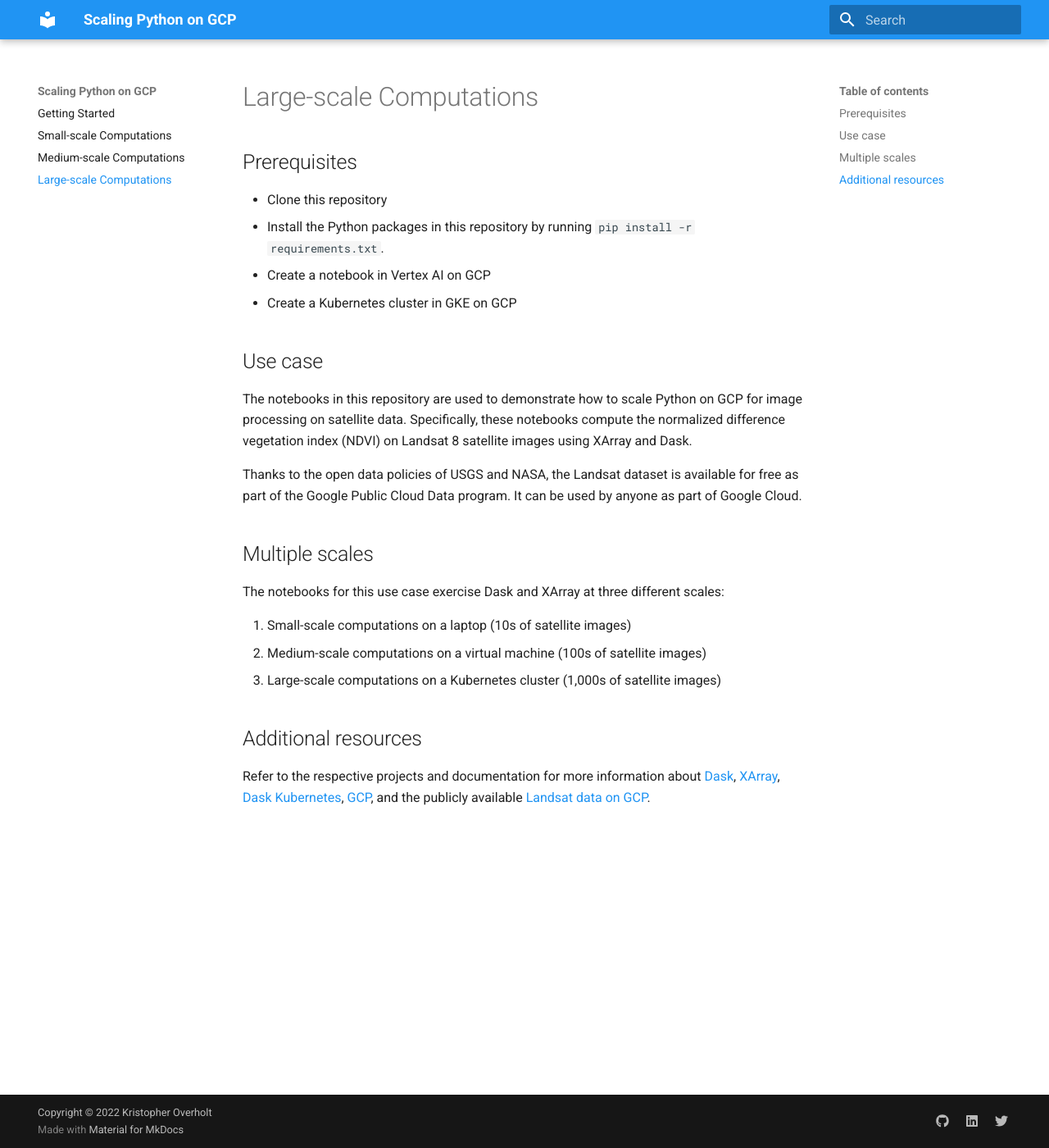
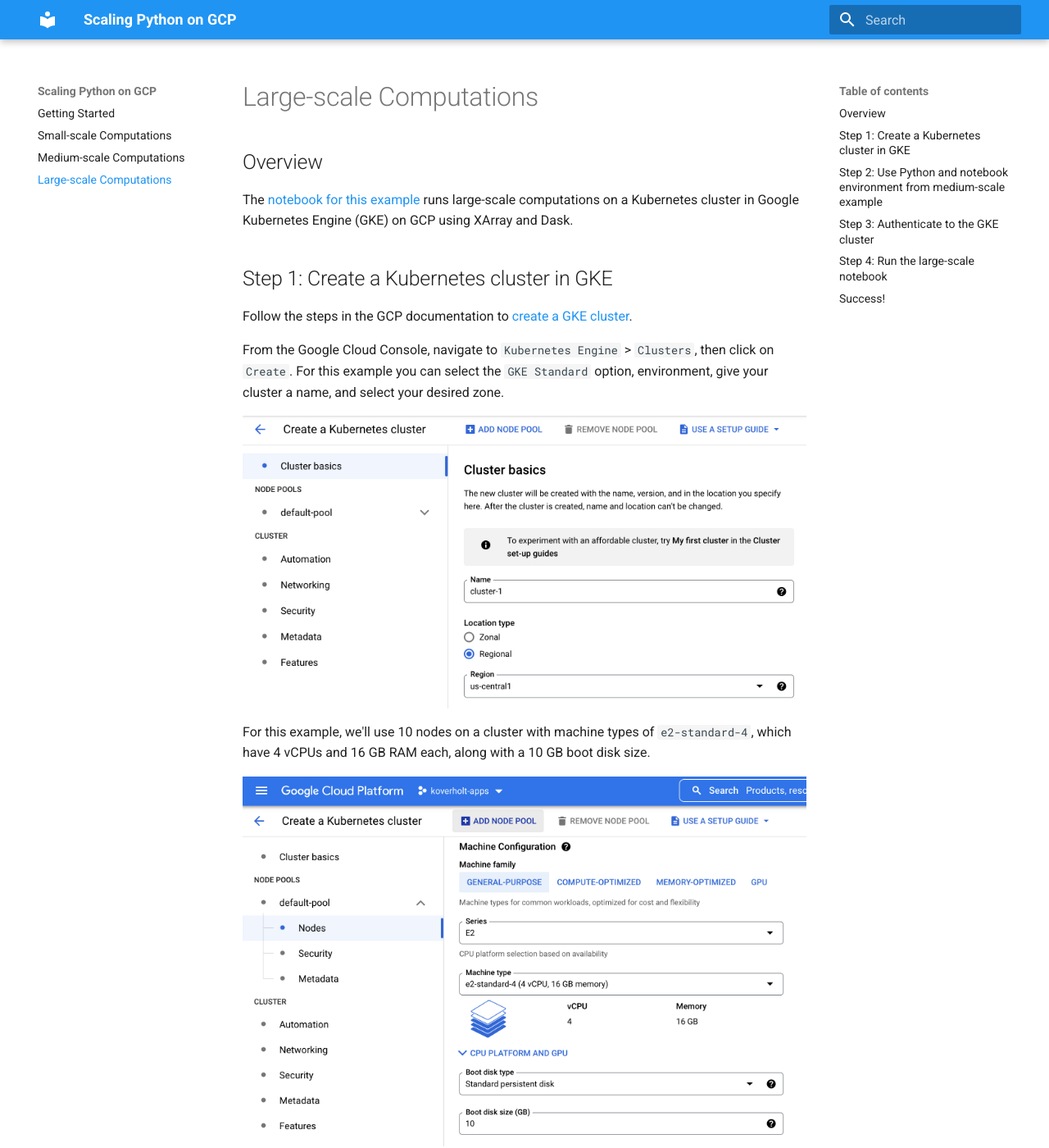
Before and after one commit to koverholt/scaling-python-on-gcp, an MkDocs documentation site: the page built from docs/large.md, in a window 1280 px wide and 1400 px high. Shown: the whole window at 82% size. Built offline with MkDocs 1.6.1 and Material for MkDocs 9.7.7, drawn with Linux system fonts in a browser that asks for light colours; some of the changed text lies outside the part shown.

Commit message:
Update notebooks and docs

````diff
--- a/docs/large.md
+++ b/docs/large.md
@@ -1,36 +1,72 @@
 # Large-scale Computations
 
-## Prerequisites
+## Overview
 
-- Clone this repository
-- Install the Python packages in this repository by running `pip install -r requirements.txt`.
-- Create a notebook in Vertex AI on GCP
-- Create a Kubernetes cluster in GKE on GCP
+The
+[notebook for this example](https://github.com/koverholt/scaling-python-on-gcp/blob/main/3-large-scale/satellite-imagery.ipynb)
+runs large-scale computations on a Kubernetes cluster in Google Kubernetes
+Engine (GKE) on GCP using XArray and Dask.
 
-## Use case
+## Step 1: Create a Kubernetes cluster in GKE
 
-The notebooks in this repository are used to demonstrate how to scale Python on
-GCP for image processing on satellite data. Specifically, these notebooks
-compute the normalized difference vegetation index (NDVI) on Landsat 8 satellite
-images using XArray and Dask.
+Follow the steps in the GCP documentation to
+[create a GKE cluster](https://cloud.google.com/kubernetes-engine/docs/how-to/creating-a-zonal-cluster#console).
 
-Thanks to the open data policies of USGS and NASA,
-the Landsat dataset is available for free as part of the Google Public Cloud
-Data program. It can be used by anyone as part of Google Cloud.
+From the Google Cloud Console, navigate to `Kubernetes Engine` > `Clusters`,
+then click on `Create`. For this example you can select the `GKE Standard` option,
+environment, give your cluster a name, and select your desired zone.
 
-## Multiple scales
+<img src="/images/large-scale-create-cluster.png" width="700px" style="display: block; margin-left: auto; margin-right: auto;" alt="Creating a cluster in Google Kubernetes Engine">
 
-The notebooks for this use case exercise Dask and XArray at three different
-scales:
+For this example, we'll use 10 nodes on a cluster with machine types of
+`e2-standard-4`, which have 4 vCPUs and 16 GB RAM each, along with a 10 GB boot
+disk size.
 
-1. Small-scale computations on a laptop (10s of satellite images)
-2. Medium-scale computations on a virtual machine (100s of satellite images)
-3. Large-scale computations on a Kubernetes cluster (1,000s of satellite images)
+<img src="/images/large-scale-machine-configuration.png" width="700px" style="display: block; margin-left: auto; margin-right: auto;" alt="Specifying a machine configuration in GCP Vertex AI Workbench">
 
-## Additional resources
+Once the Kubernetes cluster is running, we're ready to proceed to the next step.
 
-Refer to the respective projects and documentation for more information about
-[Dask](https://dask.org/), [XArray](https://xarray.pydata.org/en/stable/),
-[Dask Kubernetes](https://kubernetes.dask.org),
-[GCP](https://cloud.google.com/), and the publicly available
-[Landsat data on GCP](https://cloud.google.com/storage/docs/public-datasets/landsat).
+## Step 2: Use Python and notebook environment from medium-scale example
+
+For the purposes of this example, we'll reuse the Python environment and
+notebook that we created in the [medium-scale example](medium.md).
+
+If you already created a Python environment and notebook kernel, cloned the
+repository, installed dependencies, and ran the medium-scale example notebook,
+then you can skip to the next step.
+
+If you have not already created a Python environment and notebook kernel, then
+follow the steps in the documentation page for the
+[medium-scale example](medium.md) to create a Python environment and notebook
+kernel, clone the repository, and install dependencies.
+
+## Step 3: Authenticate to the GKE cluster
+
+From within the notebook environment, open a new terminal window and
+authenticate to the GKE cluster by running a command similar to the following,
+which you can obtain from the GKE section of the GCP console:
+
+```shell
+gcloud container clusters get-credentials <YOUR_CLUSTER_NAME> --zone <YOUR_ZONE> --project <YOUR_PROJECT_NAME>
+```
+
+## Step 4: Run the large-scale notebook
+
+Open the notebook located at
+`scaling-python-on-gcp/3-large-scale/satellite-imagery.ipynb` for this
+large-scale computation, which contains all of the remaining code that you need
+to run for this example.
+
+Be sure to switch to the notebook kernel for the `py38` conda environment that
+you created earlier.
+
+Run through all of the notebook cells to point to the satellite image data,
+start a Dask cluster on Kubernetes in GKE, and compute and visualize the NDVI.
+
+<img src="/images/large-scale-notebook.png" width="1000px" style="display: block; margin-left: auto; margin-right: auto;" alt="Running the large-scale satellite imagery notebook">
+
+## Success!
+
+Congratulations! 🎉 You've successfully run the large-scale computation example
+and calculated the normalized difference vegetation index (NDVI) on 200 satellite
+images from a notebook instance within GCP Vertex AI Workbench.
--- a/requirements.txt
+++ b/requirements.txt
@@ -3,6 +3,7 @@
 dask==2022.2.1
 dask-kubernetes==2022.1.0
 distributed==2022.2.1
+google-cloud-storage==2.1.0
 ipywidgets==7.6.5
 jupyterlab==3.3.1
 jupyter-server-proxy==3.2.1
````
Also changed, not shown: docs/medium.md (+3 -3 lines), docs/small.md (+2 -0 lines), docs/images/large-scale-create-cluster.png (added), docs/images/large-scale-machine-configuration.png (added), docs/images/large-scale-notebook.png (added), docs/images/small-scale-notebook.png (added), 3 other files.
